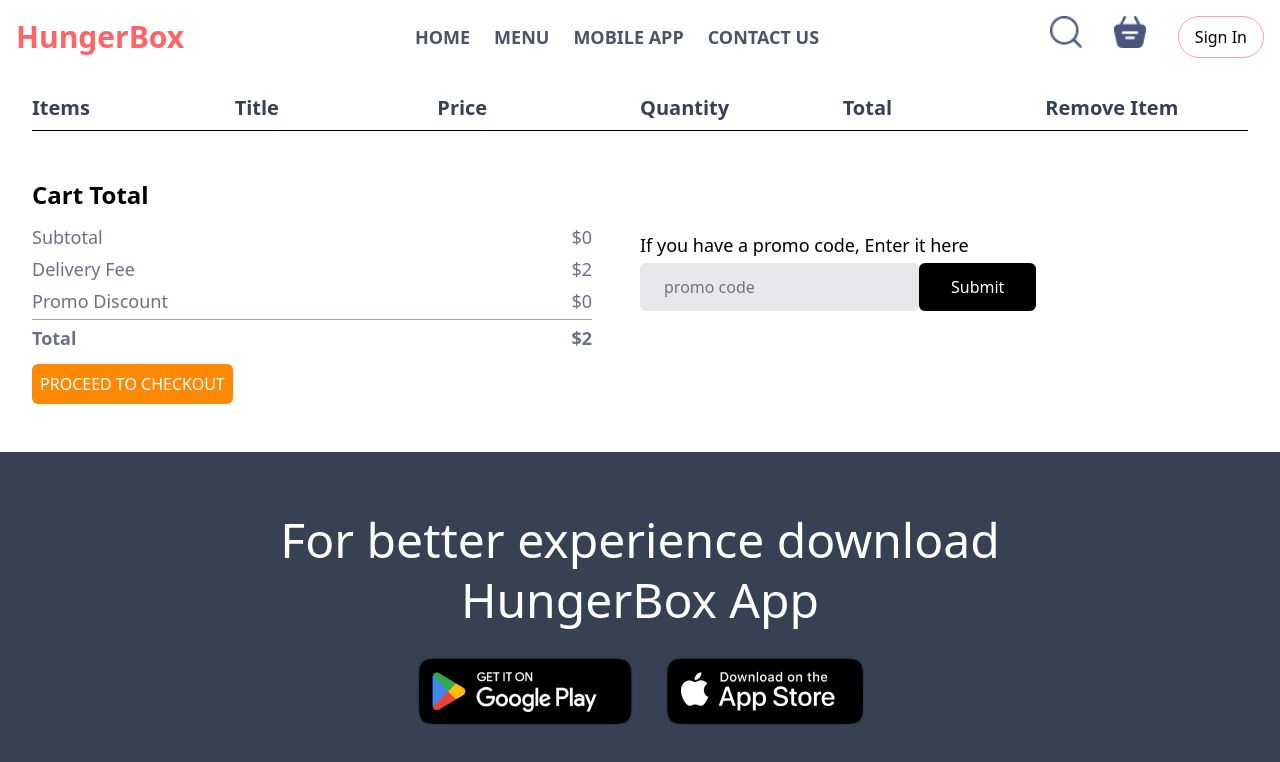
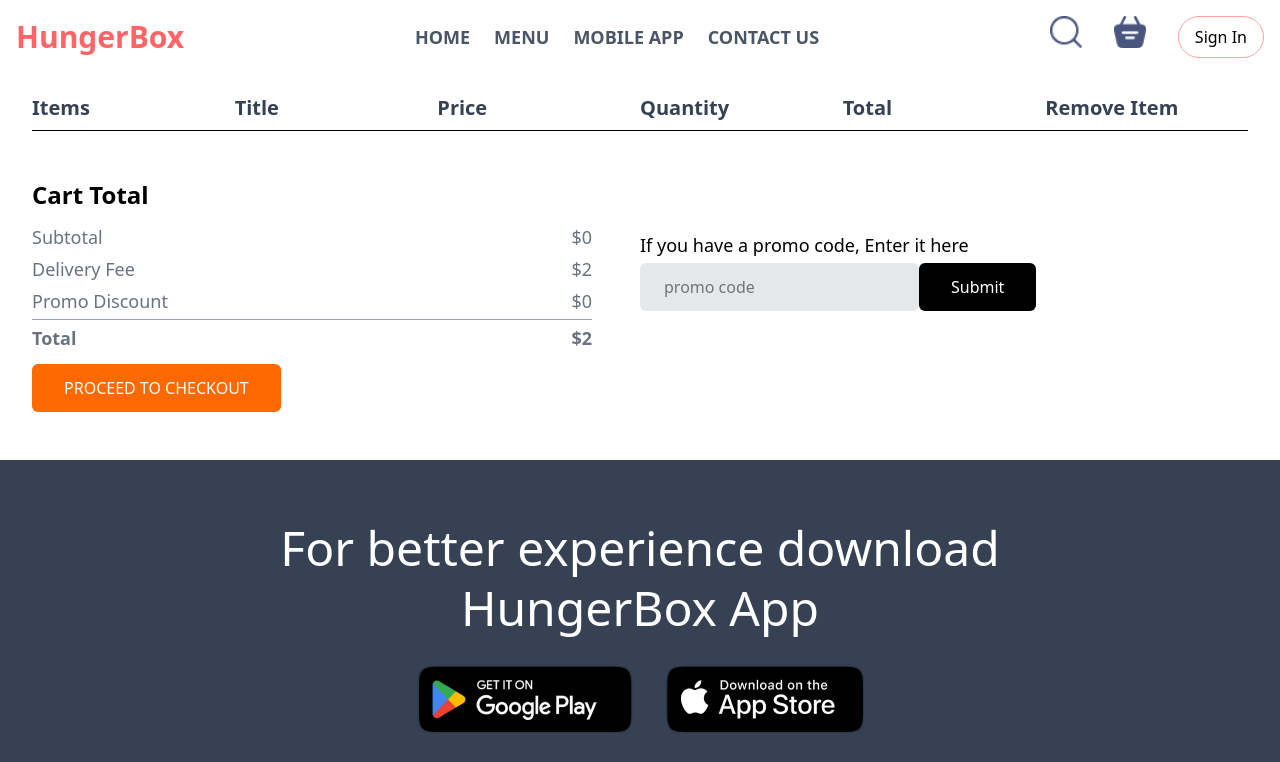
Before and after one commit to OMzaiswal/Food-delivery-app, a React (Vite) app in the folder frontend/: page /cart in a window 1280 px wide. Shown: the top 762 px of the page. Built offline with nearby package versions, Linux system fonts and the light colour scheme.

Commit message:
added orderpage

```diff
--- a/frontend/src/components/Navbar.tsx
+++ b/frontend/src/components/Navbar.tsx
@@ -1,7 +1,8 @@
 import { Link, useNavigate } from "react-router-dom";
 import { HashLink } from "react-router-hash-link";
-import { useSetRecoilState } from "recoil";
+import { useRecoilValue, useSetRecoilState } from "recoil";
 import { showLoginPopup } from "../store/showLoginPopup";
+import { cartState } from "../store/cartState";
 
 export const Navbar = () => {
 
@@ -14,6 +15,9 @@
 
     const setLoginPopupState = useSetRecoilState(showLoginPopup);
     const navigate = useNavigate();
+    const cartItems = useRecoilValue(cartState);
+
+    const totalCartItems = Object.values(cartItems).reduce((total, quantity) => total+quantity, 0);
 
     return (
         <div className="flex justify-between items-center">
@@ -33,12 +37,19 @@
             </div>
             <div className="flex space-x-8">
                 <img className="h-8 w-8" src="/search_icon.png" alt="" />
+                <div className="relative cursor-pointer" onClick={() => navigate('/cart')}>
                     <img
                         className="h-8 w-8"
                         src="/basket_icon.png"
                         alt="cart"
                         onClick={() => navigate('/cart')}
                         />
+                        {totalCartItems > 0 && (
+                            <span className="absolute -top-2 -right-2 px-2 py-0.5 text-white bg-red-600 rounded-full font-bold text-sm">
+                                { totalCartItems }
+                            </span>
+                        )}
+                </div>
                 <button
                     className="border border-red-300 rounded-4xl px-4 py-2 hover:bg-red-50"
                     onClick={() => setLoginPopupState(true)}
--- a/frontend/src/pages/Cart.tsx
+++ b/frontend/src/pages/Cart.tsx
@@ -1,11 +1,13 @@
 import { useRecoilState } from "recoil"
 import { cartState } from "../store/cartState"
 import { assets, food_list } from "../assets/assets";
+import { useNavigate } from "react-router-dom";
 
 export const Cart = () => {
 
     const [cartItems, setCartItems] = useRecoilState(cartState);
     let subtotal = 0;
+    const navigate = useNavigate();
 
     const handleQuantityChange = (id: string, change: number) => {
         setCartItems((prev) => {
@@ -95,7 +97,9 @@
                     <b>Total</b>
                     <b>${subtotal + 2}</b>
                 </div>
-                <button className="p-2 bg-orange-400 rounded-md text-white mt-2">PROCEED TO CHECKOUT</button>
+                <button className="px-8 py-3 bg-orange-500 rounded-md text-white mt-2 hover:scale-105"
+                    onClick={() => navigate('/order')}
+                >PROCEED TO CHECKOUT</button>
             </div>
             <div className="my-2">
                 <p className="text-lg">If you have a promo code, Enter it here</p>
--- a/frontend/src/pages/PlaceOrder.tsx
+++ b/frontend/src/pages/PlaceOrder.tsx
@@ -1,6 +1,6 @@
 
 export const PlaceOrder = () => {
     return <div>
-
+        this is our place order page
     </div>
 }
```
Lines whose indentation alone changed are shown as unchanged.
